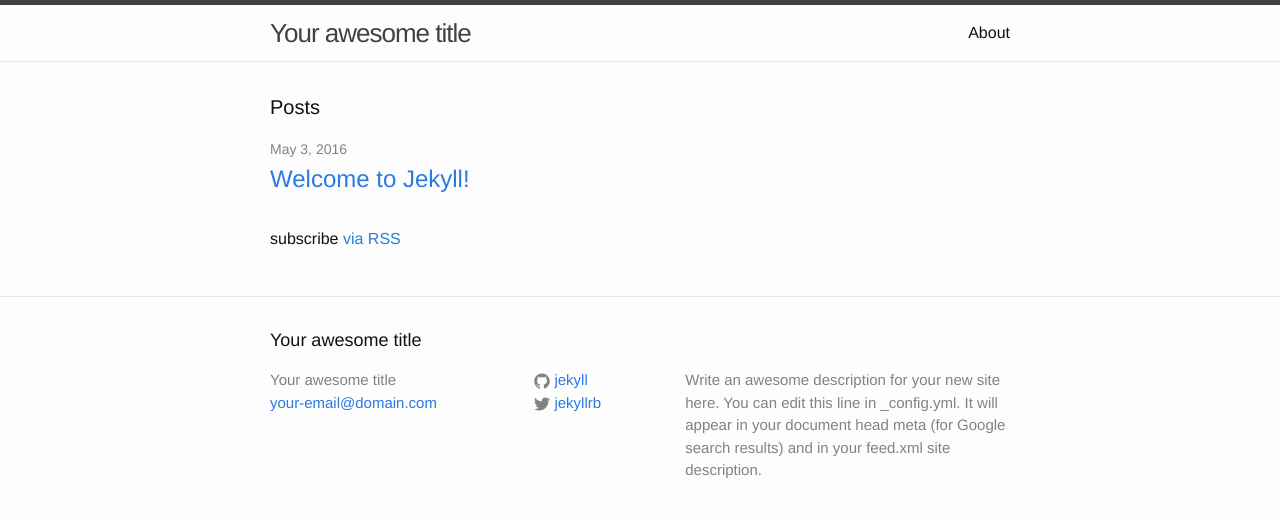
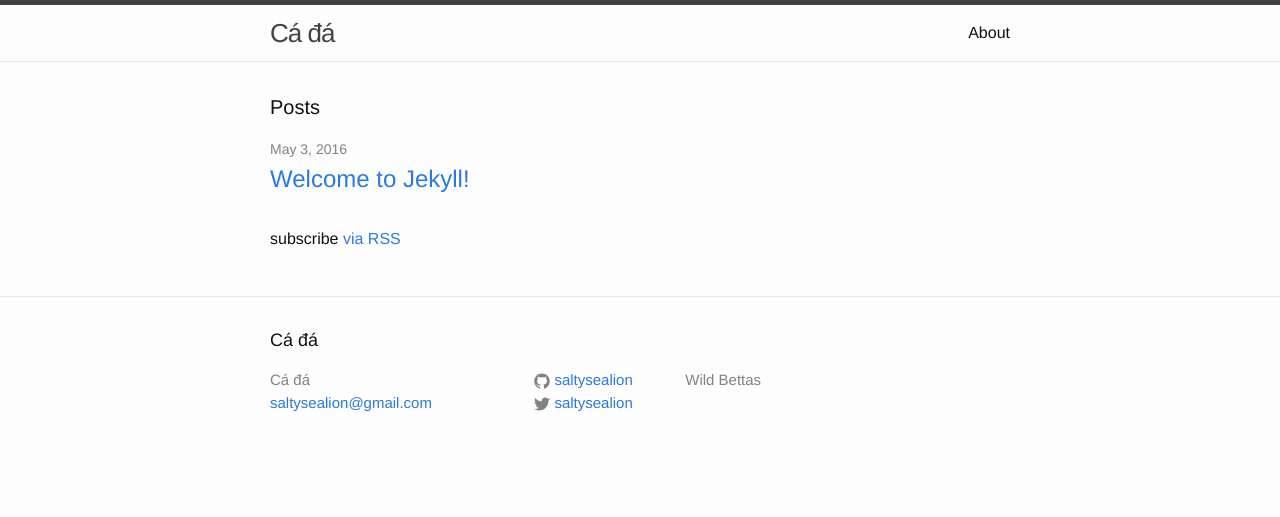
Before and after one commit to saltysealion/anabantoids, a Jekyll site: the page built from index.html, in a window 1280 px wide. Shown: the top 517 px of the page. Built offline with Jekyll 4.4.1, drawn with Linux system fonts in a browser that asks for light colours.

Commit message:
Added config

```diff
--- a/_config.yml
+++ b/_config.yml
@@ -6,16 +6,14 @@
 # 'jekyll serve'. If you change this file, please restart the server process.
 
 # Site settings
-title: Your awesome title
-email: your-email@domain.com
+title: Cá đá
+email: saltysealion@gmail.com
 description: > # this means to ignore newlines until "baseurl:"
-  Write an awesome description for your new site here. You can edit this
-  line in _config.yml. It will appear in your document head meta (for
-  Google search results) and in your feed.xml site description.
+  Wild Bettas
 baseurl: "" # the subpath of your site, e.g. /blog
-url: "http://yourdomain.com" # the base hostname & protocol for your site
-twitter_username: jekyllrb
-github_username:  jekyll
+url: "http://saltysealion.github.io/" # the base hostname & protocol for your site
+twitter_username: saltysealion
+github_username:  saltysealion
 
 # Build settings
 markdown: kramdown
```
